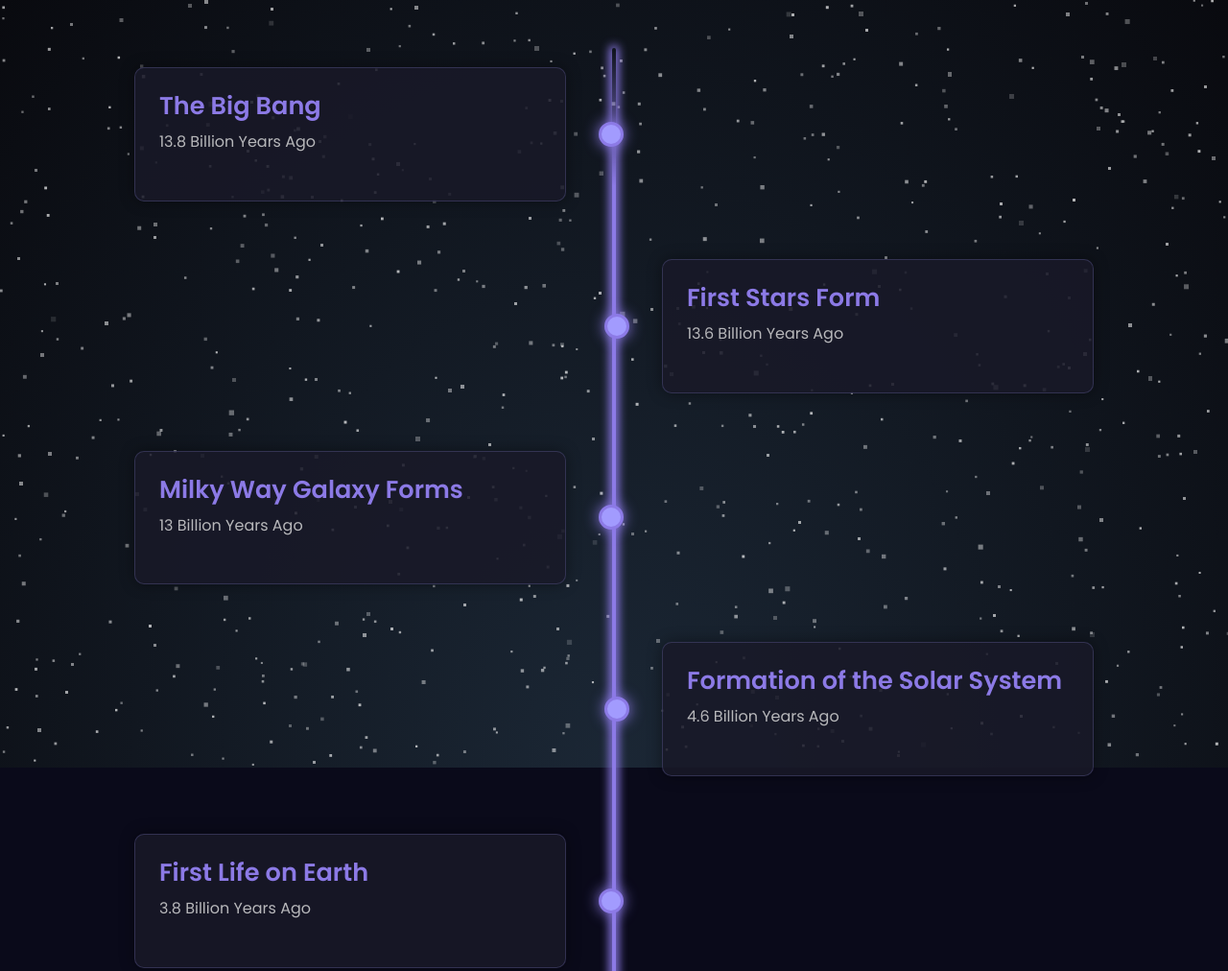
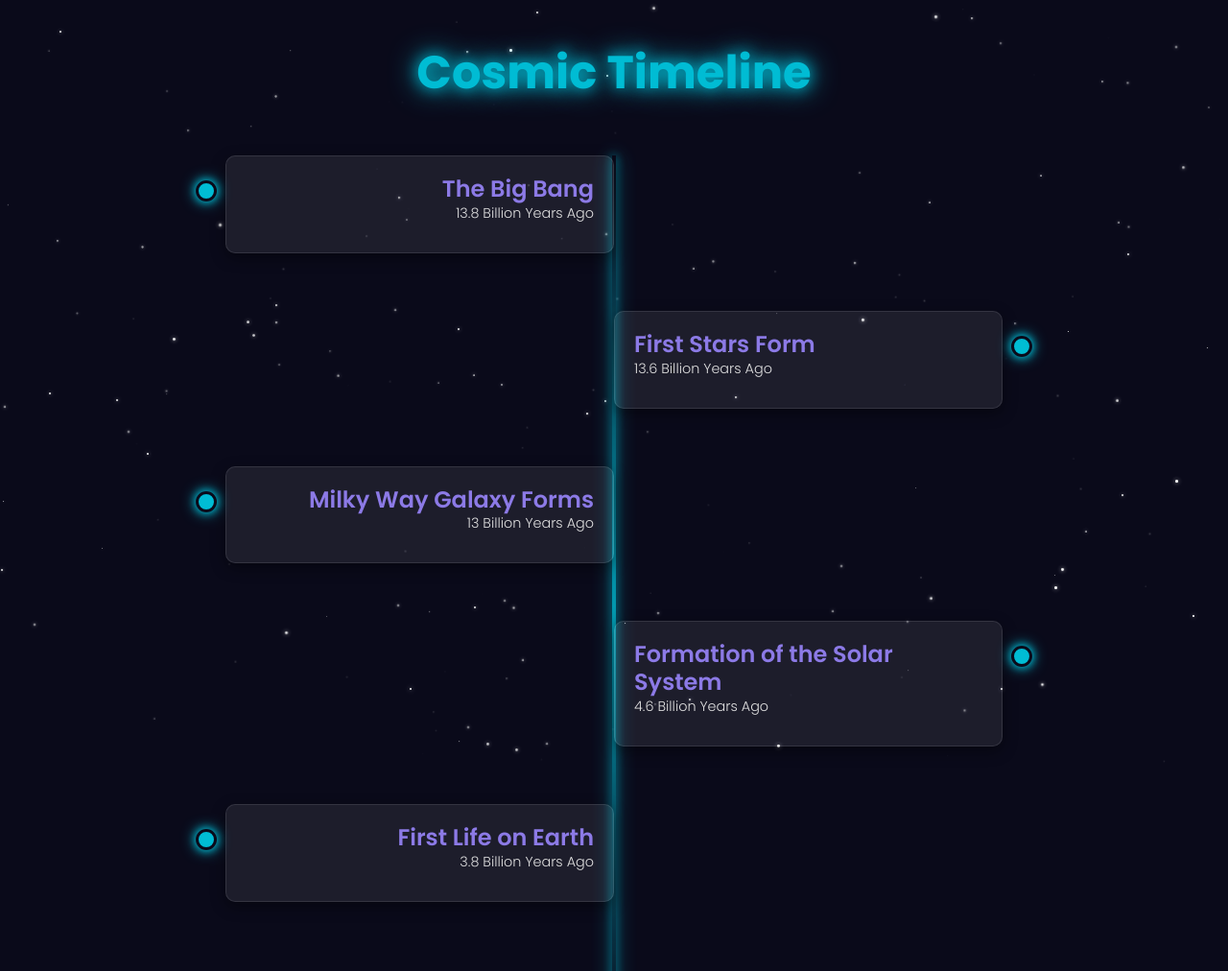
Before and after one commit to joycemalik/cosmic-event-timeline-app, a plain HTML site: page index.html in a window 1280 px wide. Shown: the top 1012 px of the page at 96% size. Drawn offline with Linux system fonts and the light colour scheme.

Commit message:
Update index.html

```diff
--- a/index.html
+++ b/index.html
@@ -8,315 +8,321 @@
     <style>
         :root {
             --dark-bg: #0a0a1a;
+            --timeline-glow: #00bcd4; /* Cyan/Turquoise */
+            --card-bg: rgba(255, 255, 255, 0.08);
             --text-color: #e0e0e0;
-            --accent-color: #a29bfe; /* Soft purple */
-            --timeline-glow: #8c7ae6; /* Deeper purple for glow */
-            --card-bg: rgba(25, 25, 40, 0.85);
-            --card-border: rgba(162, 155, 254, 0.2);
-            --star-color: #ffffff;
+            --accent-color: #8c7ae6; /* Purple accent */
+        }
+
+        * {
+            box-sizing: border-box;
+            margin: 0;
+            padding: 0;
         }
 
         body {
             font-family: 'Poppins', sans-serif;
             background-color: var(--dark-bg);
             color: var(--text-color);
-            margin: 0;
             overflow-x: hidden; /* Prevent horizontal scroll from starfield */
             min-height: 100vh;
             display: flex;
             flex-direction: column;
-            align-items: center;
-            position: relative;
-            scroll-behavior: smooth;
+            align-items: center; /* Center main content */
+            padding: 40px 20px;
+            position: relative; /* For starfield z-index */
         }
 
-        /* Starfield Animation */
-        .stars {
+        /* Dynamic Starfield */
+        .starfield-container {
             position: fixed;
             top: 0;
             left: 0;
             width: 100%;
             height: 100%;
-            pointer-events: none;
             overflow: hidden;
-            z-index: -1;
-            background: radial-gradient(ellipse at bottom, #1B2735 0%, #090A0F 100%);
+            z-index: -1; /* Behind other content */
+            pointer-events: none; /* Allows clicks to pass through */
         }
 
         .star {
             position: absolute;
-            top: 0;
-            left: 0;
-            width: 1px; /* The actual stars are generated by box-shadow */
-            height: 1px;
-            background: transparent;
+            background-color: white;
+            border-radius: 50%;
+            opacity: 0; /* Starts hidden */
+            animation: twinkle 4s infinite ease-in-out alternate;
+            box-shadow: 0 0 5px rgba(255, 255, 255, 0.8); /* Subtle glow */
         }
 
-        @keyframes move-stars-small {
-            0% { transform: translate(0, 0); }
-            100% { transform: translate(1vw, 1vh); }
-        }
-        @keyframes move-stars-medium {
-            0% { transform: translate(0, 0); }
-            100% { transform: translate(-0.5vw, -0.5vh); }
-        }
-        @keyframes move-stars-large {
-            0% { transform: translate(0, 0); }
-            100% { transform: translate(0.2vw, 0.2vh); }
-        }
         @keyframes twinkle {
-            0%, 100% { opacity: 0.7; transform: scale(1); }
-            50% { opacity: 1; transform: scale(1.1); }
+            0% { opacity: 0; transform: scale(0.5); }
+            50% { opacity: 1; transform: scale(1); }
+            100% { opacity: 0; transform: scale(0.5); }
         }
 
-        /* Timeline Container */
-        .timeline-container {
-            width: 90%;
-            max-width: 1000px;
-            margin: 50px auto;
-            position: relative;
-            padding: 20px 0;
+        h1 {
+            font-size: 3em;
+            margin-bottom: 50px;
+            color: var(--timeline-glow);
+            text-shadow: 0 0 15px var(--timeline-glow), 0 0 30px var(--timeline-glow);
+            text-align: center;
+            z-index: 1; /* Above starfield */
         }
 
-        /* Timeline Beam */
-        .timeline-container::before {
+        .timeline-container {
+            position: relative;
+            width: 100%;
+            max-width: 900px; /* Max width for content */
+            margin: 0 auto;
+            display: flex;
+            flex-direction: column;
+            align-items: center; /* Center the timeline beam visually */
+            padding-bottom: 100px; /* Space for the last item */
+        }
+
+        .timeline-beam {
+            position: absolute;
+            width: 4px;
+            background: linear-gradient(to bottom, transparent, var(--timeline-glow), transparent);
+            left: 50%;
+            top: 0;
+            bottom: 0; /* Extends full height of its relative parent */
+            transform: translateX(-50%);
+            box-shadow: 0 0 10px var(--timeline-glow), 0 0 20px var(--timeline-glow);
+            z-index: 0; /* Behind cards */
+            opacity: 0.8;
+        }
+
+        .timeline-event {
+            position: relative;
+            width: 45%; /* Half width for card */
+            margin-bottom: 60px; /* Space between events */
+            padding: 20px;
+            background-color: var(--card-bg);
+            border-radius: 10px;
+            box-shadow: 0 5px 15px rgba(0, 0, 0, 0.4);
+            transition: transform 0.3s ease, box-shadow 0.3s ease;
+            cursor: pointer;
+            z-index: 1; /* Above beam */
+            border: 1px solid rgba(255, 255, 255, 0.1);
+        }
+
+        .timeline-event:hover {
+            transform: translateY(-5px);
+            box-shadow: 0 8px 20px rgba(0, 0, 0, 0.6), 0 0 20px var(--accent-color);
+        }
+
+        .timeline-event::before {
             content: '';
             position: absolute;
-            left: 50%;
-            top: 0;
-            bottom: 0;
-            width: 4px;
-            background: linear-gradient(to bottom, transparent, var(--timeline-glow) 10%, var(--timeline-glow) 90%, transparent);
-            border-radius: 2px;
-            box-shadow: 0 0 10px 3px var(--timeline-glow);
-            transform: translateX(-50%);
-            z-index: 0;
-        }
-
-        /* Event Cards */
-        .event-card {
-            display: flex;
-            align-items: center; /* Vertically center content */
-            margin-bottom: 60px;
-            position: relative;
-            width: 100%; /* Take full width for proper relative positioning */
-            box-sizing: border-box;
-            cursor: pointer;
-            transition: transform 0.3s ease-in-out, box-shadow 0.3s ease-in-out;
-            z-index: 1;
-        }
-
-        .event-card:nth-child(odd) {
-            justify-content: flex-start; /* Card content starts on the left */
-            padding-right: calc(50% + 50px); /* Push content to left, leave space for beam & margin */
-        }
-
-        .event-card:nth-child(even) {
-            justify-content: flex-end; /* Card content starts on the right */
-            padding-left: calc(50% + 50px); /* Push content to right */
-        }
-
-        .event-card:hover {
-            transform: translateY(-5px);
-            box-shadow: 0 10px 20px rgba(0, 0, 0, 0.6);
-        }
-
-        /* Timeline Circles (pseudo-element for each card) */
-        .event-card::after {
-            content: '';
-            position: absolute;
-            width: 20px;
-            height: 20px;
-            background-color: var(--accent-color);
-            border: 3px solid var(--timeline-glow);
+            width: 16px;
+            height: 16px;
             border-radius: 50%;
-            box-shadow: 0 0 15px var(--timeline-glow);
-            top: 50%;
-            transform: translateY(-50%);
+            background-color: var(--timeline-glow);
+            border: 3px solid var(--dark-bg);
+            box-shadow: 0 0 8px var(--timeline-glow), 0 0 15px var(--timeline-glow);
+            top: 25px; /* Aligned with title */
             z-index: 2;
         }
 
-        .event-card:nth-child(odd)::after {
-            right: calc(50% - 10px); /* Align with the beam's right edge (beam is 4px wide, so center is 50%, -2px for half width, +12px for gap) */
+        /* Alternating left/right positioning */
+        .timeline-event:nth-child(even) { /* Even numbered cards on the right */
+            align-self: flex-end;
+            margin-right: 50%; /* Pushes event away from beam center */
+            text-align: right;
         }
 
-        .event-card:nth-child(even)::after {
-            left: calc(50% - 10px); /* Align with the beam's left edge */
+        .timeline-event:nth-child(odd) { /* Odd numbered cards on the left */
+            align-self: flex-start;
+            margin-left: 50%; /* Pushes event away from beam center */
+            text-align: left;
         }
 
-        .event-card-content {
-            background: var(--card-bg);
-            border: 1px solid var(--card-border);
-            border-radius: 10px;
-            padding: 20px 25px;
-            max-width: 400px;
-            flex-grow: 1;
-            box-shadow: 0 0 15px rgba(0, 0, 0, 0.4);
-            transition: all 0.3s ease-in-out;
-            text-align: left; /* Ensure text is left-aligned within content block */
+        .timeline-event:nth-child(odd)::before {
+            right: -32px; /* Position dot on beam for left cards */
+            left: auto;
         }
 
-        .event-card h3 {
-            margin: 0 0 5px 0;
-            color: var(--timeline-glow);
-            font-size: 1.6em;
-            font-weight: 600;
+        .timeline-event:nth-child(even)::before {
+            left: -32px; /* Position dot on beam for right cards */
+            right: auto;
         }
 
-        .event-card time {
-            display: block;
-            font-size: 1em;
-            color: var(--text-color);
+        .event-header {
+            display: flex;
+            flex-direction: column; /* Stack title and time vertically */
             margin-bottom: 10px;
-            opacity: 0.8;
+        }
+        .timeline-event:nth-child(even) .event-header {
+            align-items: flex-end;
+        }
+        .timeline-event:nth-child(odd) .event-header {
+            align-items: flex-start;
+        }
+
+        .event-title {
+            font-size: 1.5em;
+            font-weight: 600;
+            color: var(--accent-color);
+            line-height: 1.2;
+        }
+
+        .event-time {
+            font-size: 0.9em;
+            font-weight: 300;
+            color: rgba(var(--text-color), 0.7);
+            white-space: nowrap; /* Prevent time from wrapping */
         }
 
         .event-description {
             max-height: 0;
             overflow: hidden;
+            transition: max-height 0.5s ease-out, opacity 0.5s ease-out;
             opacity: 0;
-            font-size: 0.9em;
-            color: var(--text-color);
-            transition: max-height 0.5s ease-out, opacity 0.5s ease-out, padding 0.5s ease-out;
-            padding-top: 0;
+            font-size: 0.95em;
+            color: rgba(var(--text-color), 0.8);
             line-height: 1.5;
         }
 
-        .event-card.expanded .event-description {
-            max-height: 100px; /* Sufficient height for one line description */
+        .timeline-event.expanded .event-description {
+            max-height: 100px; /* A value larger than expected content height */
             opacity: 1;
-            padding-top: 10px;
         }
 
-        /* Responsive adjustments */
+        /* Media Queries for responsiveness */
         @media (max-width: 768px) {
-            .timeline-container::before {
-                left: 20px; /* Move beam to left */
-                transform: translateX(-50%);
+            h1 {
+                font-size: 2.2em;
+                margin-bottom: 30px;
             }
 
-            .event-card {
-                padding: 0; /* Reset padding for mobile */
-                justify-content: flex-start; /* All content aligned left */
+            .timeline-beam {
+                left: 20px; /* Move beam to left */
+                transform: translateX(0);
             }
 
-            .event-card:nth-child(odd) .event-card-content,
-            .event-card:nth-child(even) .event-card-content {
-                margin-left: 50px; /* Space from beam (20px) + circle (20px width) + some padding */
-                margin-right: 0;
-                max-width: calc(100% - 70px); /* Adjust max-width for small screens */
+            .timeline-event {
+                width: calc(100% - 70px); /* Full width minus space for beam and margin */
+                margin-left: 70px; /* Push all events to right of left-aligned beam */
+                margin-right: 0; /* Remove right margin */
+                align-self: flex-start; /* Ensure all events align left */
+                text-align: left; /* All text aligns left */
             }
 
-            .event-card::after {
-                left: 20px; /* Align with new beam position */
+            .timeline-event:nth-child(odd)::before,
+            .timeline-event:nth-child(even)::before {
+                left: -32px; /* Position all dots on the beam, which is now left-aligned */
                 right: auto;
-                transform: translateY(-50%) translateX(-50%);
+            }
+
+            .timeline-event .event-header {
+                align-items: flex-start; /* All headers align left */
+            }
+        }
+
+        @media (max-width: 480px) {
+            h1 {
+                font-size: 1.8em;
+            }
+            .timeline-event {
+                padding: 15px;
+                width: calc(100% - 60px);
+                margin-left: 60px;
+            }
+            .event-title {
+                font-size: 1.2em;
+            }
+            .event-time {
+                font-size: 0.8em;
+            }
+            .timeline-event.expanded .event-description {
+                max-height: 150px; /* Potentially more height needed for small screens */
             }
         }
     </style>
 </head>
 <body>
-    <div class="stars" id="starfield"></div>
+    <div class="starfield-container"></div>
+    <h1>Cosmic Timeline</h1>
 
     <div class="timeline-container">
-        <div class="event-card">
-            <div class="event-card-content">
-                <h3>The Big Bang</h3>
-                <time>13.8 Billion Years Ago</time>
-                <p class="event-description">The universe began from a hot, dense singularity, expanding rapidly to form space and time.</p>
+        <div class="timeline-beam"></div>
+
+        <div class="timeline-event">
+            <div class="event-header">
+                <div class="event-title">The Big Bang</div>
+                <div class="event-time">13.8 Billion Years Ago</div>
             </div>
+            <div class="event-description">The universe began as an extremely hot, dense point that rapidly expanded.</div>
         </div>
-        <div class="event-card">
-            <div class="event-card-content">
-                <h3>First Stars Form</h3>
-                <time>13.6 Billion Years Ago</time>
-                <p class="event-description">Gravity drew together primordial hydrogen and helium, igniting the first luminous stars.</p>
+
+        <div class="timeline-event">
+            <div class="event-header">
+                <div class="event-title">First Stars Form</div>
+                <div class="event-time">13.6 Billion Years Ago</div>
             </div>
+            <div class="event-description">Gravity drew together hydrogen and helium, igniting the first celestial giants.</div>
         </div>
-        <div class="event-card">
-            <div class="event-card-content">
-                <h3>Milky Way Galaxy Forms</h3>
-                <time>13 Billion Years Ago</time>
-                <p class="event-description">Our home galaxy, the Milky Way, began to coalesce, accumulating billions of stars.</p>
+
+        <div class="timeline-event">
+            <div class="event-header">
+                <div class="event-title">Milky Way Galaxy Forms</div>
+                <div class="event-time">13 Billion Years Ago</div>
             </div>
+            <div class="event-description">Our home galaxy began to coalesce, forming its distinctive spiral structure.</div>
         </div>
-        <div class="event-card">
-            <div class="event-card-content">
-                <h3>Formation of the Solar System</h3>
-                <time>4.6 Billion Years Ago</time>
-                <p class="event-description">A swirling disc of gas and dust collapsed to form the Sun, planets, and other celestial bodies.</p>
+
+        <div class="timeline-event">
+            <div class="event-header">
+                <div class="event-title">Formation of the Solar System</div>
+                <div class="event-time">4.6 Billion Years Ago</div>
             </div>
+            <div class="event-description">A spinning cloud of gas and dust collapsed to form the Sun and planets.</div>
         </div>
-        <div class="event-card">
-            <div class="event-card-content">
-                <h3>First Life on Earth</h3>
-                <time>3.8 Billion Years Ago</time>
-                <p class="event-description">Simple single-celled organisms emerged in Earth's oceans, marking the dawn of life.</p>
+
+        <div class="timeline-event">
+            <div class="event-header">
+                <div class="event-title">First Life on Earth</div>
+                <div class="event-time">3.8 Billion Years Ago</div>
             </div>
-        </div>
-        <div class="event-card">
-            <div class="event-card-content">
-                <h3>Dinosaurs Roam Earth</h3>
-                <time>230 Million Years Ago</time>
-                <p class="event-description">The Mesozoic Era began, a period dominated by diverse reptilian life forms across the globe.</p>
-            </div>
-        </div>
-        <div class="event-card">
-            <div class="event-card-content">
-                <h3>Human Civilization</h3>
-                <time>12,000 Years Ago</time>
-                <p class="event-description">The development of agriculture led to permanent settlements and the rise of complex societies.</p>
-            </div>
+            <div class="event-description">Single-celled organisms emerged in Earth's oceans, marking the dawn of biology.</div>
         </div>
     </div>
 
     <script>
-        // Starfield Generation
-        function generateStarLayer(layerClass, numStars, minSize, maxSize, minOpacity, maxOpacity, animationName, animationDuration) {
-            const starLayer = document.createElement('div');
-            starLayer.className = `star ${layerClass}`;
-            let shadow = '';
-            for (let i = 0; i < numStars; i++) {
-                const x = Math.random() * 100; // % width
-                const y = Math.random() * 100; // % height
-                const size = Math.random() * (maxSize - minSize) + minSize; // Star size
-                const opacity = Math.random() * (maxOpacity - minOpacity) + minOpacity; // Star opacity
-                const blur = Math.random() * 0.5; // For a soft glow effect
-
-                shadow += `${x}vw ${y}vh ${blur}px ${size}px rgba(255, 255, 255, ${opacity})${i === numStars - 1 ? '' : ','}`;
-            }
-            starLayer.style.boxShadow = shadow;
-            starLayer.style.animation = `${animationName} ${animationDuration}s infinite alternate ease-in-out, twinkle 2s infinite alternate ease-in-out`;
-            starLayer.style.animationDelay = `${Math.random() * animationDuration}s, ${Math.random() * 2}s`;
-            return starLayer;
-        }
-
-        function generateStarfieldLayers() {
-            const starfieldContainer = document.getElementById('starfield');
-            starfieldContainer.innerHTML = ''; // Clear existing stars
-
-            const smallStarsCount = window.innerWidth > 768 ? 500 : 200;
-            const mediumStarsCount = window.innerWidth > 768 ? 200 : 80;
-            const largeStarsCount = window.innerWidth > 768 ? 50 : 20;
-
-            starfieldContainer.appendChild(generateStarLayer('stars-small', smallStarsCount, 0.5, 1, 0.5, 0.9, 'move-stars-small', 150));
-            starfieldContainer.appendChild(generateStarLayer('stars-medium', mediumStarsCount, 1, 1.5, 0.3, 0.7, 'move-stars-medium', 200));
-            starfieldContainer.appendChild(generateStarLayer('stars-large', largeStarsCount, 1.5, 2, 0.1, 0.5, 'move-stars-large', 250));
-        }
-
-        // Adjust starfield on resize
-        window.addEventListener('resize', generateStarfieldLayers);
-        generateStarfieldLayers(); // Initial generation on load
-
-        // Event Card Toggle Functionality
         document.addEventListener('DOMContentLoaded', () => {
-            const eventCards = document.querySelectorAll('.event-card');
-
+            // Toggle description on card click
+            const eventCards = document.querySelectorAll('.timeline-event');
             eventCards.forEach(card => {
                 card.addEventListener('click', () => {
                     card.classList.toggle('expanded');
                 });
             });
+
+            // Dynamic Starfield Generation
+            const starfieldContainer = document.querySelector('.starfield-container');
+            const numStars = 200; // Number of stars
+            const minSize = 1; // px
+            const maxSize = 3; // px
+
+            for (let i = 0; i < numStars; i++) {
+                const star = document.createElement('div');
+                star.classList.add('star');
+
+                const size = Math.random() * (maxSize - minSize) + minSize;
+                star.style.width = `${size}px`;
+                star.style.height = `${size}px`;
+
+                // Random position within the viewport
+                star.style.left = `${Math.random() * 100}%`;
+                star.style.top = `${Math.random() * 100}%`;
+
+                // Random animation delay and duration for a more natural twinkle
+                star.style.animationDelay = `${Math.random() * 4}s`; // Max delay 4s
+                star.style.animationDuration = `${2 + Math.random() * 3}s`; // Duration between 2s and 5s
+
+                starfieldContainer.appendChild(star);
+            }
         });
     </script>
 </body>
```
